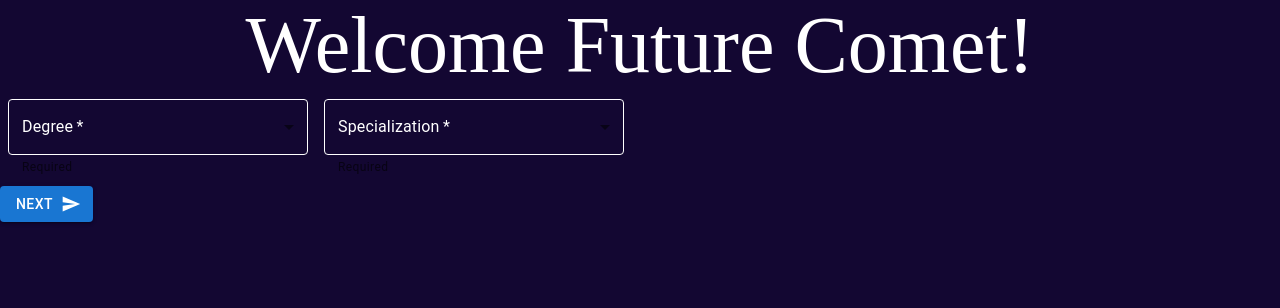
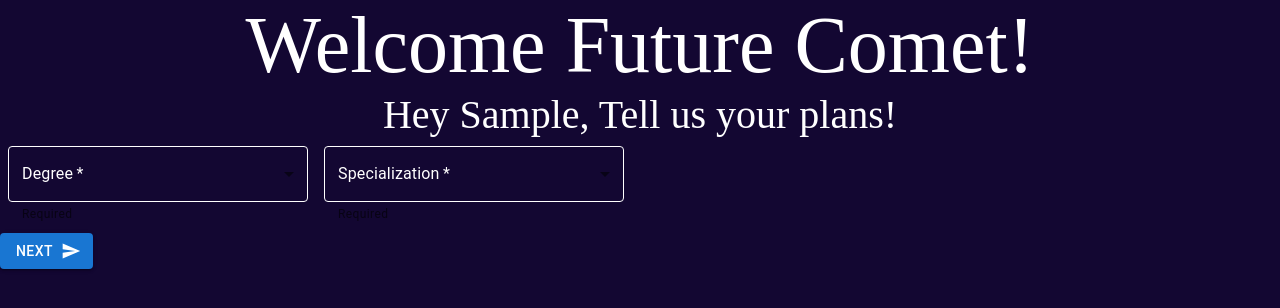
Before and after one commit to learner-pratik/hackutd-project, a React (Create React App) app in the folder frontend/: page / in a window 1280 px wide. Both pictures are taken after typing "Sample", "Sample", "Sample", "Sample123" into the empty fields and a click on the button "SUBMIT". Shown: the top 308 px of the page. Built offline with nearby package versions, Linux system fonts and the light colour scheme.

Commit message:
Updated Education to store data in Home

```diff
--- a/frontend/src/components/Education.js
+++ b/frontend/src/components/Education.js
@@ -1,11 +1,17 @@
-import { useState} from 'react';
+import React, { useState} from 'react';
 import {Select, MenuItem, FormControl, InputLabel, FormHelperText, Grid} from '@mui/material'
 import Button from '@mui/material/Button';
 import SendIcon from '@mui/icons-material/Send';
 
-const Education = () => {
+function Education(props) {
     const [degree, setDegree] = useState('')
     const [specialization, setSpecialization] = useState('')
+
+    // dummy degree data
+    const degreeOptions = ['Computer Science', 'Electrical', 'ITM']
+
+    // dummy specialization data
+    const specializationOptions = ['Traditional Track', 'Data Science', 'Intelligent Systems']
 
     const updateDegree = (event) => {
         setDegree(event.target.value)
@@ -15,12 +21,9 @@ const Education = () => {
         setSpecialization(event.target.value)
     }
 
-    const updateNext = () => {
-        console.log("next button")
-    }
-
     return (
-        <div>
+        <React.Fragment>
+            <div className="sub-title fancy-text" >Hey {props.name}, Tell us your plans! </div>
             <FormControl required sx={{ m: 1, minWidth: 300 }}>
             <InputLabel id="demo-simple-select-required-label">Degree</InputLabel>
             <Select
@@ -31,9 +34,9 @@ const Education = () => {
                 onChange={updateDegree}
             >
                 <MenuItem value="">Select Degree</MenuItem>
-            <MenuItem value={10}>Computer Science</MenuItem>
-            <MenuItem value={20}>Electrical</MenuItem>
-            <MenuItem value={30}>ITM</MenuItem>
+                <MenuItem value={degreeOptions[0]}>Computer Science</MenuItem>
+                <MenuItem value={degreeOptions[1]}>Electrical</MenuItem>
+                <MenuItem value={degreeOptions[2]}>ITM</MenuItem>
             </Select>
             <FormHelperText>Required</FormHelperText>
             </FormControl>
@@ -48,9 +51,10 @@ const Education = () => {
                 onChange={updateSpecialization}
             >
                 <MenuItem value="">Select Specialization</MenuItem>
-            <MenuItem value={10}>Traditional Track</MenuItem>
-            <MenuItem value={20}>Data Science</MenuItem>
-            <MenuItem value={30}>Intelligent Systems</MenuItem>
+                <MenuItem value={specializationOptions[0]}>Traditional Track</MenuItem>
+                <MenuItem value={specializationOptions[1]}>Data Science</MenuItem>
+                <MenuItem value={specializationOptions[2]}>Intelligent Systems</MenuItem>
+
             </Select>
             <FormHelperText>Required</FormHelperText>
             </FormControl>
@@ -59,12 +63,11 @@ const Education = () => {
                 <Button
                     variant="contained"
                     endIcon={<SendIcon />}
-                onClick={() => updateNext()}>
+                    onClick={(e) => props.onSubmitEducation({degree:degree, specialization:specialization})}>
                     Next
                 </Button>
             </Grid>
-
-        </div>
+        </React.Fragment>
     )
 }
 
--- a/frontend/src/components/Home.js
+++ b/frontend/src/components/Home.js
@@ -10,13 +10,29 @@ const [name,setName] = useState('');
 const [email, setEmail] = useState('');
 const [password, setPassword] = useState('');
 const [dob, setDob] = useState('');
+const [degree, setDegree] = useState('')
+const [specialization, setSpecialization] = useState('')
 
-  const onSubmitClick=(e)=>{ setName(e.name); setEmail(e.email); setPassword(e.password); setDob(e.dob);
-setStep((step+1)%3);}
+  const onSubmitClick=(e)=>{
+    setName(e.name);
+    setEmail(e.email);
+    setPassword(e.password);
+    setDob(e.dob);
+    setStep((step+1)%3);
+  }
+
+  const onSubmitEducation=(e)=>{
+    setDegree(e.degree)
+    setSpecialization(e.specialization)
+
+    console.log("Now set degree as == ", e.degree)
+    console.log("Now set specialization as == ", e.specialization)
+  }
+
   return (
   <React.Fragment>
   <div className="title fancy-text" > Welcome Future Comet!</div>
-  {step==0?<Register onSubmitClick={onSubmitClick}/>:<Education name={name}/> }
+  {step==0?<Register onSubmitClick={onSubmitClick}/>:<Education name={name} onSubmitEducation={onSubmitEducation}/> }
   </React.Fragment>
 
   );
```
Lines whose indentation alone changed are shown as unchanged.
